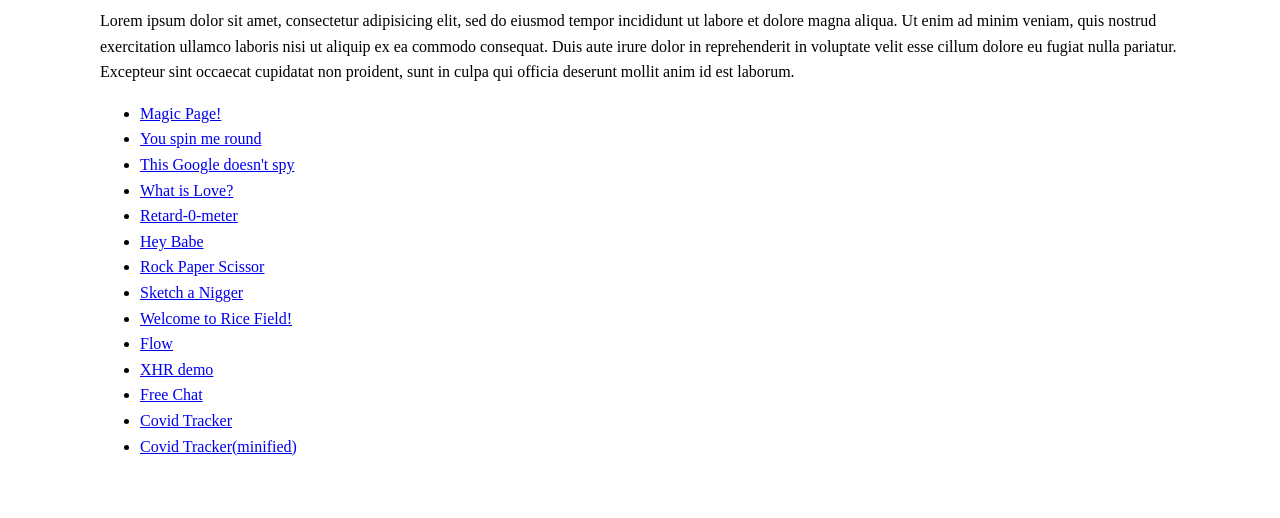
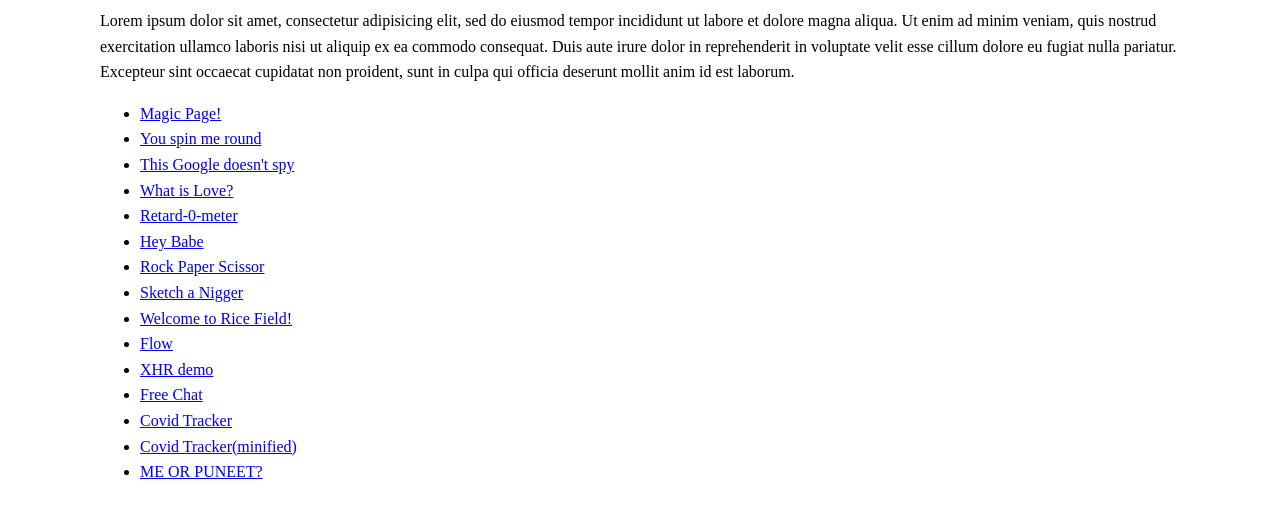
Before and after one commit to ayushrawat98/pranks, a plain HTML site: page index.html in a window 1280 px wide. Shown: the part 86-604 px from the top of the page. Drawn offline with Linux system fonts and the light colour scheme.

Commit message:
Update index.html
added punnet

```diff
--- a/index.html
+++ b/index.html
@@ -30,7 +30,7 @@
 			<li><a href="./pages/anon.html">Free Chat</a></li>
 			<li><a href="./pages/covid.html">Covid Tracker</a></li>
 			<li><a href="./pages/mini.html">Covid Tracker(minified)</a></li>
-
+			<li><a href="./pages/puneet.html">ME OR PUNEET?</a></li>
 		</ul>
 
 
```
